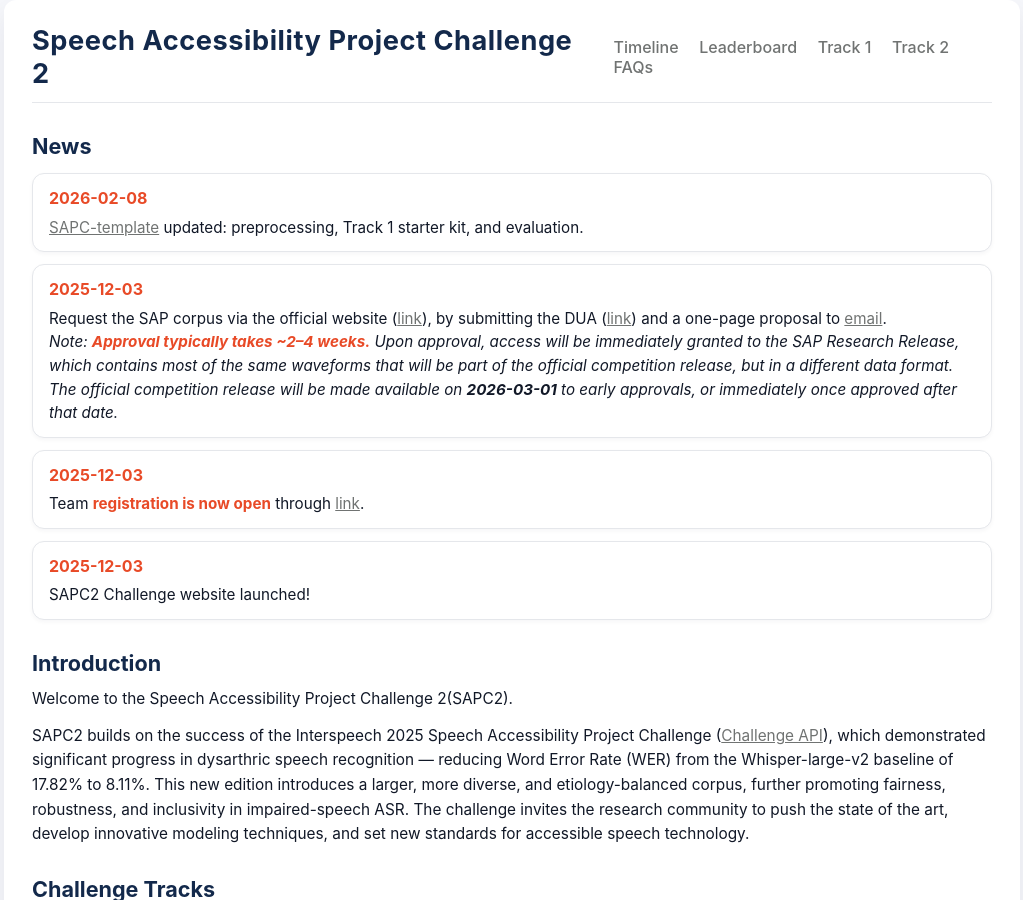
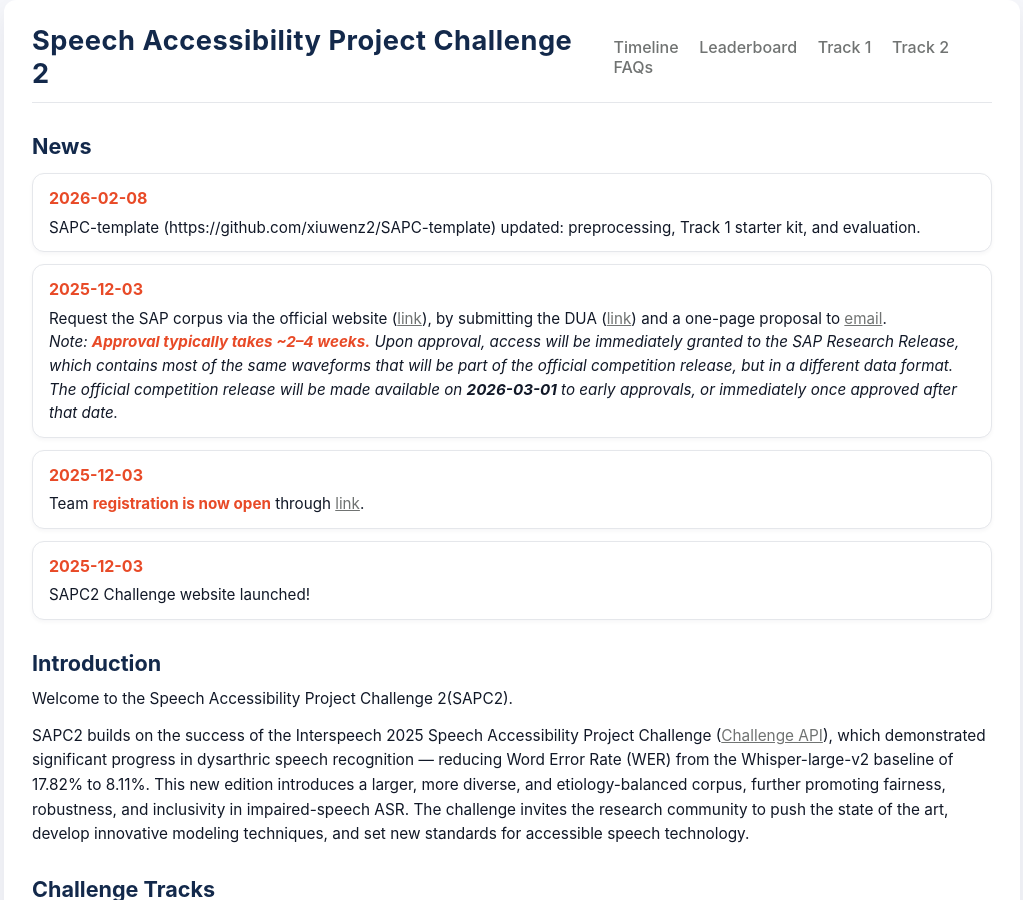
Before and after one commit to xiuwenz2/SAPC2-website, a Jekyll site: the page built from index.md, in a window 1280 px wide and 900 px high. Shown: the whole window, without its empty margins (128-1151 px from the left). Built offline with Jekyll 4.4.1, drawn with Linux system fonts in a browser that asks for light colours; part of the change alters nothing that is shown.

Commit message:
Update index.md

```diff
--- a/index.md
+++ b/index.md
@@ -19,7 +19,7 @@ hero_meta: >
 <div class="news-item">
   <div class="news-date">2026-02-08</div>
   <div class="news-text">
-  <a href="https://github.com/xiuwenz2/SAPC-template">SAPC-template</a> updated: preprocessing, Track 1 starter kit, and evaluation.
+  SAPC-template (https://github.com/xiuwenz2/SAPC-template) updated: preprocessing, Track 1 starter kit, and evaluation.
   </div>
 </div>
 
```
